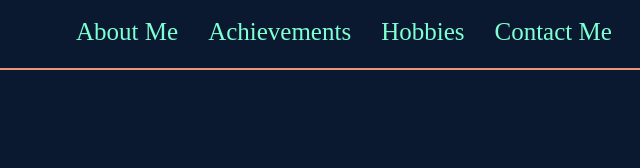
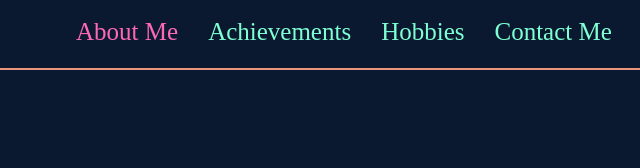
Before and after one commit to Pitamber26/Pitamber26.github.io, a plain HTML site: page index.html in a window 1280 px wide. In both pictures the pointer is over the link "About Me". Shown: the top 168 px of the page, 640-1280 px from the left. Drawn offline with Linux system fonts and the light colour scheme.

Commit message:
Update style2.css

```diff
--- a/style2.css
+++ b/style2.css
@@ -36,6 +36,10 @@ ul li a {
     text-decoration: none;
     color: aquamarine;
     padding: 3px;
+}
+ul li a:hover{
+    color: hotpink;
+    font-style: bold;
 }
 #c{
     margin-right: 9vw;
```
